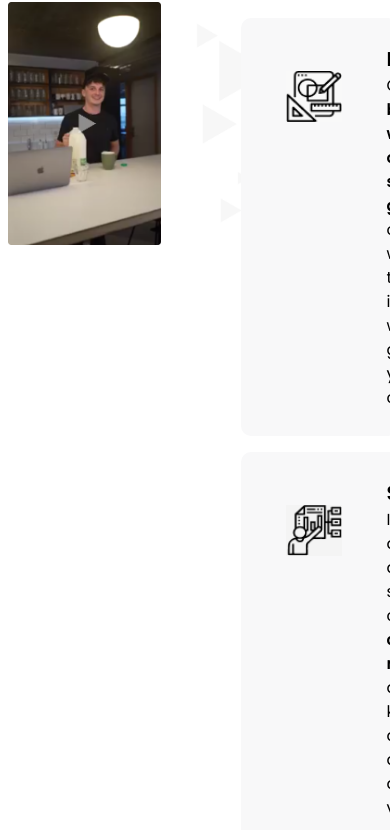
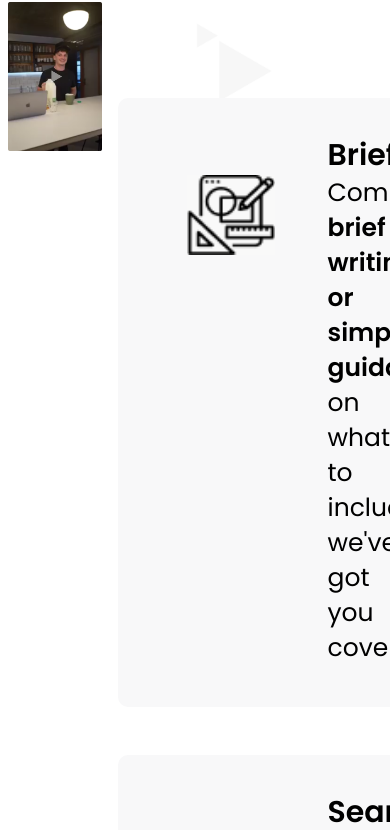
Before and after one commit to EmiliyaShtereva/Section, a Next.js app in the folder NextjsTest-main/: page / in a window 390 px wide. Shown: the part 845-1675 px from the top of the page. Built offline with nearby package versions, Linux system fonts and the light colour scheme.

Commit message:
made buttons responsive

```diff
--- a/NextjsTest-main/collections/Card/elements.jsx
+++ b/NextjsTest-main/collections/Card/elements.jsx
@@ -7,6 +7,14 @@ export const StyledButtonContainer = styled(({ ...props }) => <div {...props} />
   margin: 0 4rem;
   padding: 0;
   font-family: sans-serif;
+
+  @media (max-width: 1024px) {
+    justify-content: center;
+    width: 75%;
+    height: 50%;
+    margin: 5rem 0 3rem 0;
+    padding: 0;
+  }
 `;
 
 export const StyledBtnBrief = styled(({ ...props }) => <div {...props} />)`
@@ -21,6 +29,13 @@ export const StyledBtnBrief = styled(({ ...props }) => <div {...props} />)`
   &:hover {
     color: #006EFD;
     border: 2px solid #006EFD;
+    cursor: pointer;
+  }
+
+  @media (max-width: 1024px) {
+    padding: 2.5rem 4rem 2.5rem 3rem;
+    margin: 1rem 1rem 3rem 1rem;
+    width: 75%;
   }
 `;
 
@@ -36,6 +51,13 @@ export const StyledBtnSearch = styled(({ ...props }) => <div {...props} />)`
   &:hover {
     color: #006EFD;
     border: 2px solid #006EFD;
+    cursor: pointer;
+  }
+
+  @media (max-width: 1024px) {
+    padding: 2.5rem 4rem 2.5rem 3rem;
+    margin: 1rem 1rem 3rem 1rem;
+    width: 80%;
   }
 `;
 
@@ -51,24 +73,45 @@ export const StyledBtnPitch = styled(({ ...props }) => <div {...props} />)`
   &:hover{
     color: #006EFD;
     border: 2px solid #006EFD;
+    cursor: pointer;
+  }
+
+  @media (max-width: 1024px) {
+    padding: 2.5rem 4rem 2.5rem 3rem;
+    margin: 1rem;
+    width: 85%;
   }
 `;
 
 export const StyledTextContainer = styled(({ ...props }) => <div {...props} />)`
   margin: 0 0 0 7rem;
   font-family: sans-serif;
+
+  @media (max-width: 1024px) {
+    margin: 0 0 0 10rem;
+  }
 `;
 
 export const StyledButtonTitle = styled((props) => <SectionSubheading className="button-title" {...props} />)`
   margin: 0;
   padding: 0;
   font-weight: 600;
+
+  @media (max-width: 1024px) {
+    padding-bottom: 5px;
+    font-size: 30px;
+  }
 `;
 
 export const StyledButtonText = styled((props) => <SectionParagraph {...props} />)`
   margin: 0;
   padding: 0;
-  color: black;.
+  color: black;
+
+  @media (max-width: 1024px) {
+    font-size: 25px;
+    line-height: 35px;
+  }
 `;
 
 export const StyledImageContainer = styled(({ ...props }) => <div {...props} />)`
@@ -78,4 +121,13 @@ export const StyledImageContainer = styled(({ ...props }) => <div {...props} />)
   height: 100%;
   float: left;
   margin: 1.7rem 0.7rem;
+
+  @media (max-width: 1024px) {
+    max-width: 5.5rem;
+    max-height: 5.5rem;
+    width: 100%;
+    height: 100%;
+    float: left;
+    margin: 2.2rem 1.2rem;
+  }
 `;
```
